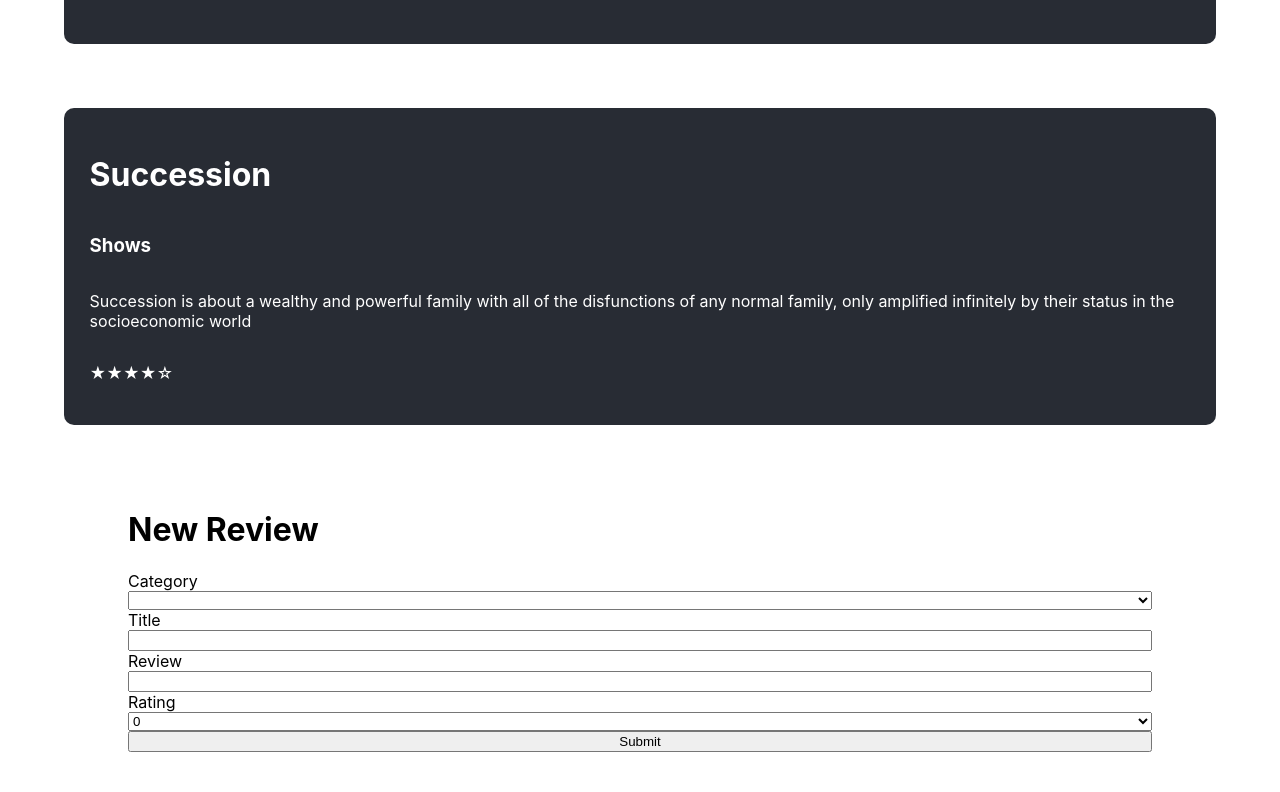
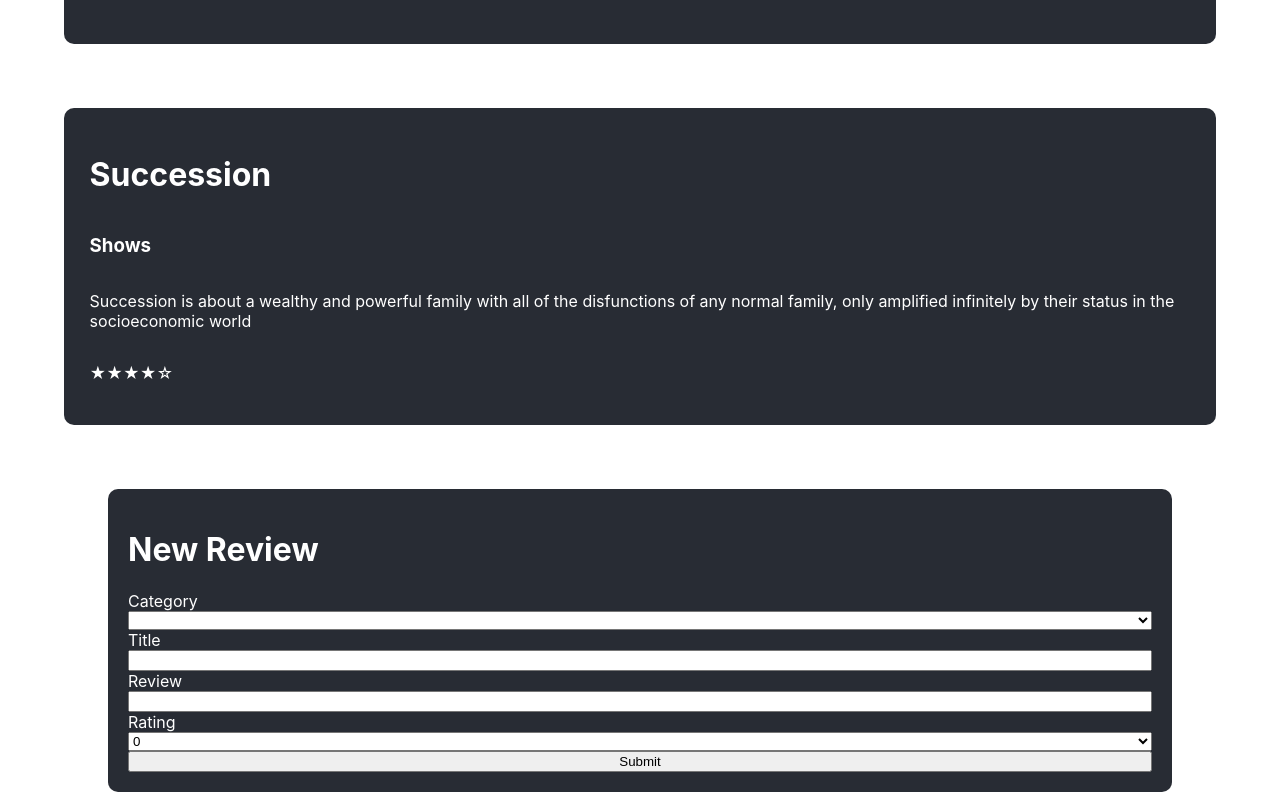
Before and after one commit to eurobi/phase-2-final-project, a React (Create React App) app in the folder my-app/: page / in a window 1280 px wide. Shown: the part 1246-2038 px from the top of the page. Before the commit the page ends 1998 px from the top, so only its background shows below. Built offline with nearby package versions, Linux system fonts and the light colour scheme.

Commit message:
submit form working

```diff
--- a/my-app/src/App.css
+++ b/my-app/src/App.css
@@ -65,4 +65,8 @@
   width: 80%;
   margin-left: auto;
   margin-right: auto;
+  background-color: #282c34;
+  padding: 20px;
+  border-radius: 10px;
+  color: white;
 }
```
